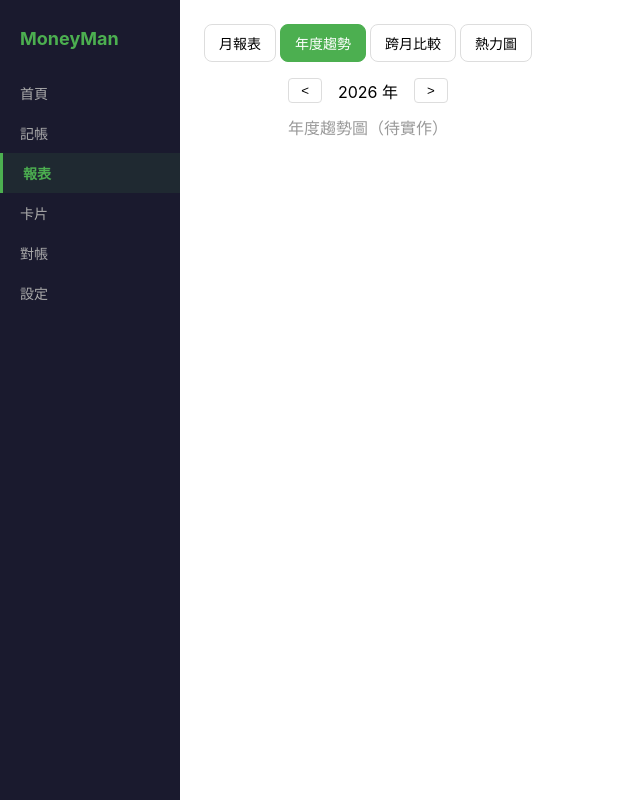
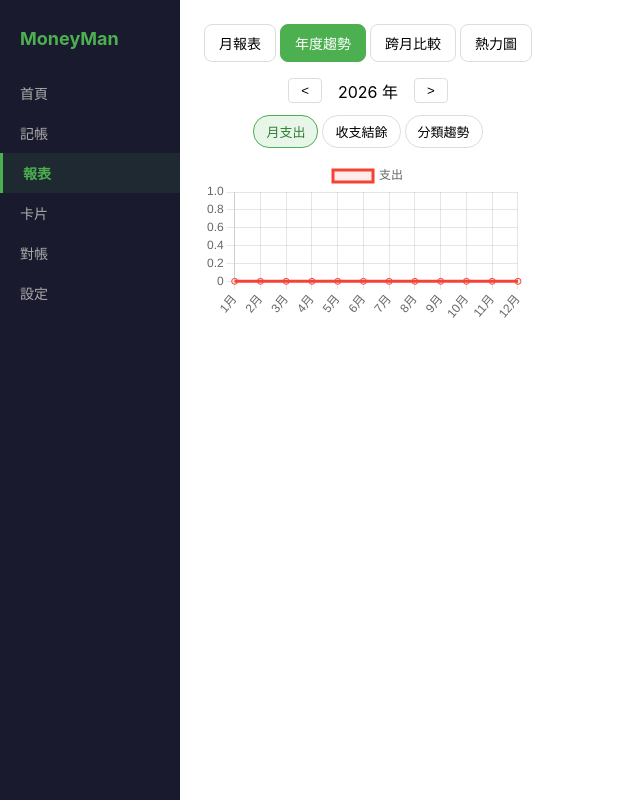
Before and after one commit to a60708090xun/MoneyMan, a Vue app: page /report in a window 1280 px wide. Both pictures are taken after a click on the button "年度趨勢". Shown: the whole page, without its empty margins (0-640 px from the left). Built offline with nearby package versions, Linux system fonts and the light colour scheme.

Commit message:
feat: implement YearlyTrendChart with expense, triple-line, and stacked modes
Generated with [Claude Code](https://claude.ai/code)
via [Happy](https://happy.engineering)

Co-Authored-By: Claude <noreply@anthropic.com>
Co-Authored-By: Happy <yesreply@happy.engineering>

```diff
--- a/src/components/YearlyTrendChart.vue
+++ b/src/components/YearlyTrendChart.vue
@@ -5,16 +5,117 @@
       <span>{{ year }} 年</span>
       <button @click="$emit('update:year', year + 1)">&gt;</button>
     </div>
-    <p style="text-align:center;color:#999;">年度趨勢圖（待實作）</p>
+
+    <div class="mode-toggle">
+      <button :class="{ active: mode === 'expense' }" @click="mode = 'expense'">月支出</button>
+      <button :class="{ active: mode === 'triple' }" @click="mode = 'triple'">收支結餘</button>
+      <button :class="{ active: mode === 'stacked' }" @click="mode = 'stacked'">分類趨勢</button>
+    </div>
+
+    <Line v-if="mode !== 'stacked'" :data="lineData" :options="lineOptions" />
+    <Line v-else :data="stackedData" :options="stackedOptions" />
   </div>
 </template>
 
 <script setup>
-defineProps({ year: Number })
-defineEmits(['update:year', 'drill-down'])
+import { ref, computed } from 'vue'
+import { Line } from 'vue-chartjs'
+import {
+  Chart as ChartJS, LineElement, PointElement, CategoryScale, LinearScale,
+  Tooltip, Legend, Filler
+} from 'chart.js'
+import { useTransactionsStore } from '../stores/transactions.js'
+
+ChartJS.register(LineElement, PointElement, CategoryScale, LinearScale, Tooltip, Legend, Filler)
+
+const props = defineProps({ year: Number })
+const emit = defineEmits(['update:year', 'drill-down'])
+
+const txStore = useTransactionsStore()
+const mode = ref('expense')
+
+const labels = ['1月','2月','3月','4月','5月','6月','7月','8月','9月','10月','11月','12月']
+
+const yearlySummary = computed(() => txStore.getYearlySummary(props.year))
+
+const lineData = computed(() => {
+  const summary = yearlySummary.value
+  if (mode.value === 'expense') {
+    return {
+      labels,
+      datasets: [{
+        label: '支出',
+        data: summary.map(m => m.expense),
+        borderColor: '#F44336',
+        backgroundColor: 'rgba(244,67,54,0.1)',
+        fill: true, tension: 0.3
+      }]
+    }
+  }
+  return {
+    labels,
+    datasets: [
+      { label: '支出', data: summary.map(m => m.expense), borderColor: '#F44336', tension: 0.3 },
+      { label: '收入', data: summary.map(m => m.income), borderColor: '#4CAF50', tension: 0.3 },
+      { label: '結餘', data: summary.map(m => m.balance), borderColor: '#2196F3', tension: 0.3 }
+    ]
+  }
+})
+
+const lineOptions = {
+  responsive: true,
+  plugins: { tooltip: { mode: 'index', intersect: false } },
+  scales: { y: { beginAtZero: true } },
+  onClick: (event, elements) => {
+    if (elements.length > 0) {
+      const monthIndex = elements[0].index
+      const month = monthIndex + 1
+      const txs = txStore.getMonthTransactions(props.year, month)
+      emit('drill-down', { title: `${props.year} 年 ${month} 月`, transactions: txs })
+    }
+  }
+}
+
+const categoryBreakdown = computed(() => txStore.getYearlyCategoryBreakdown(props.year, 5))
+
+const stackColors = ['#F44336', '#2196F3', '#FF9800', '#9C27B0', '#4CAF50', '#795548']
+
+const stackedData = computed(() => {
+  const bd = categoryBreakdown.value
+  return {
+    labels,
+    datasets: bd.categories.map((cat, i) => ({
+      label: cat,
+      data: bd.months.map(m => m.data[cat] || 0),
+      backgroundColor: stackColors[i % stackColors.length] + '80',
+      borderColor: stackColors[i % stackColors.length],
+      fill: true, tension: 0.3
+    }))
+  }
+})
+
+const stackedOptions = {
+  responsive: true,
+  plugins: { tooltip: { mode: 'index', intersect: false } },
+  scales: { y: { stacked: true, beginAtZero: true }, x: { stacked: true } },
+  onClick: (event, elements) => {
+    if (elements.length > 0) {
+      const monthIndex = elements[0].index
+      const month = monthIndex + 1
+      const txs = txStore.getMonthTransactions(props.year, month).filter(t => t.type === 'expense')
+      emit('drill-down', { title: `${props.year} 年 ${month} 月支出`, transactions: txs })
+    }
+  }
+}
 </script>
 
 <style scoped>
 .year-nav { display: flex; align-items: center; justify-content: center; gap: 16px; margin: 12px 0; }
 .year-nav button { background: none; border: 1px solid #ddd; border-radius: 4px; padding: 4px 12px; cursor: pointer; }
+.mode-toggle { display: flex; gap: 4px; margin-bottom: 12px; justify-content: center; }
+.mode-toggle button {
+  padding: 6px 12px; border: 1px solid #ddd; background: #fff;
+  border-radius: 16px; cursor: pointer; font-size: 13px;
+}
+.mode-toggle button.active { background: #E8F5E9; border-color: #4CAF50; color: #2E7D32; }
 </style>
```
